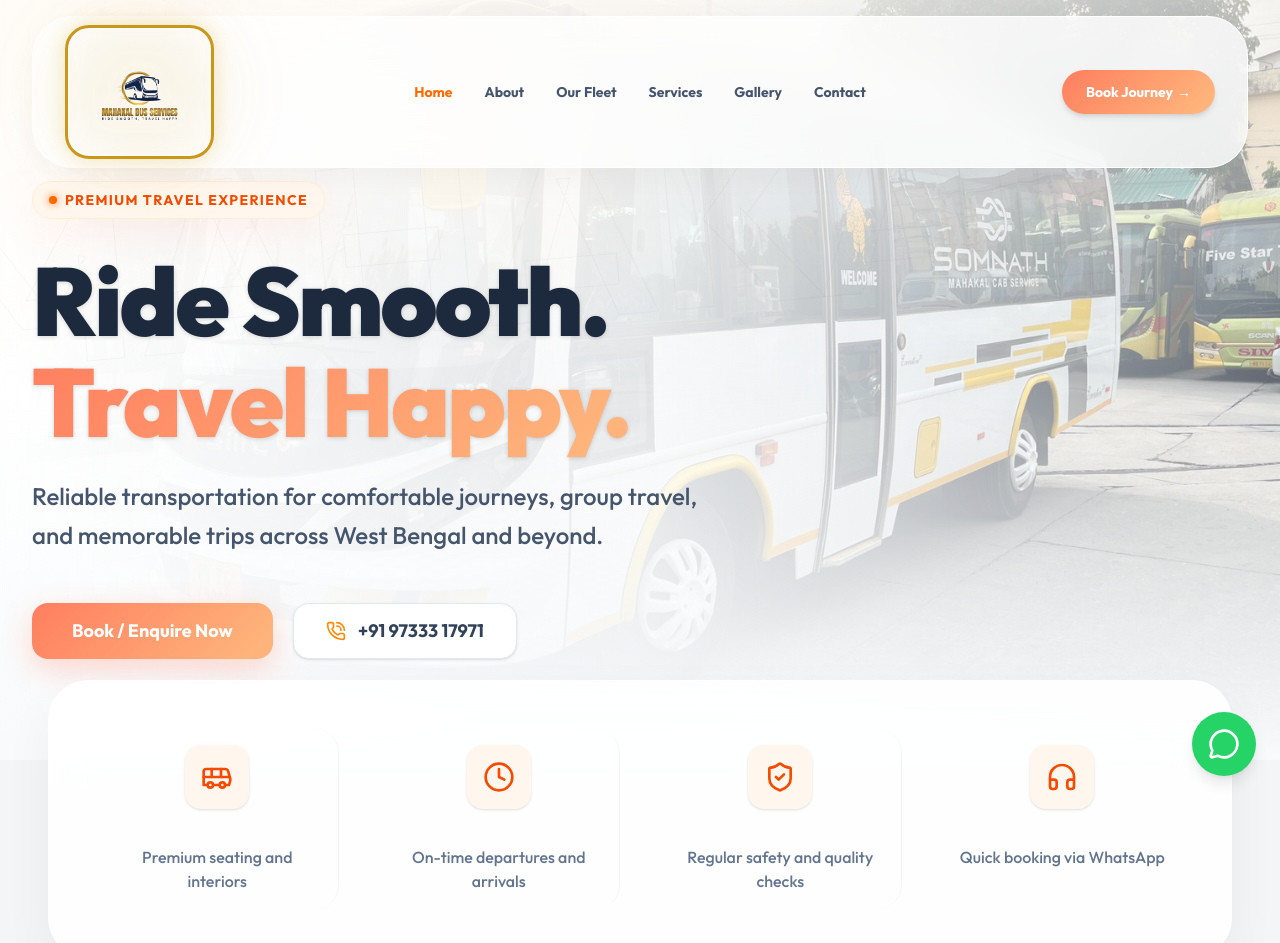
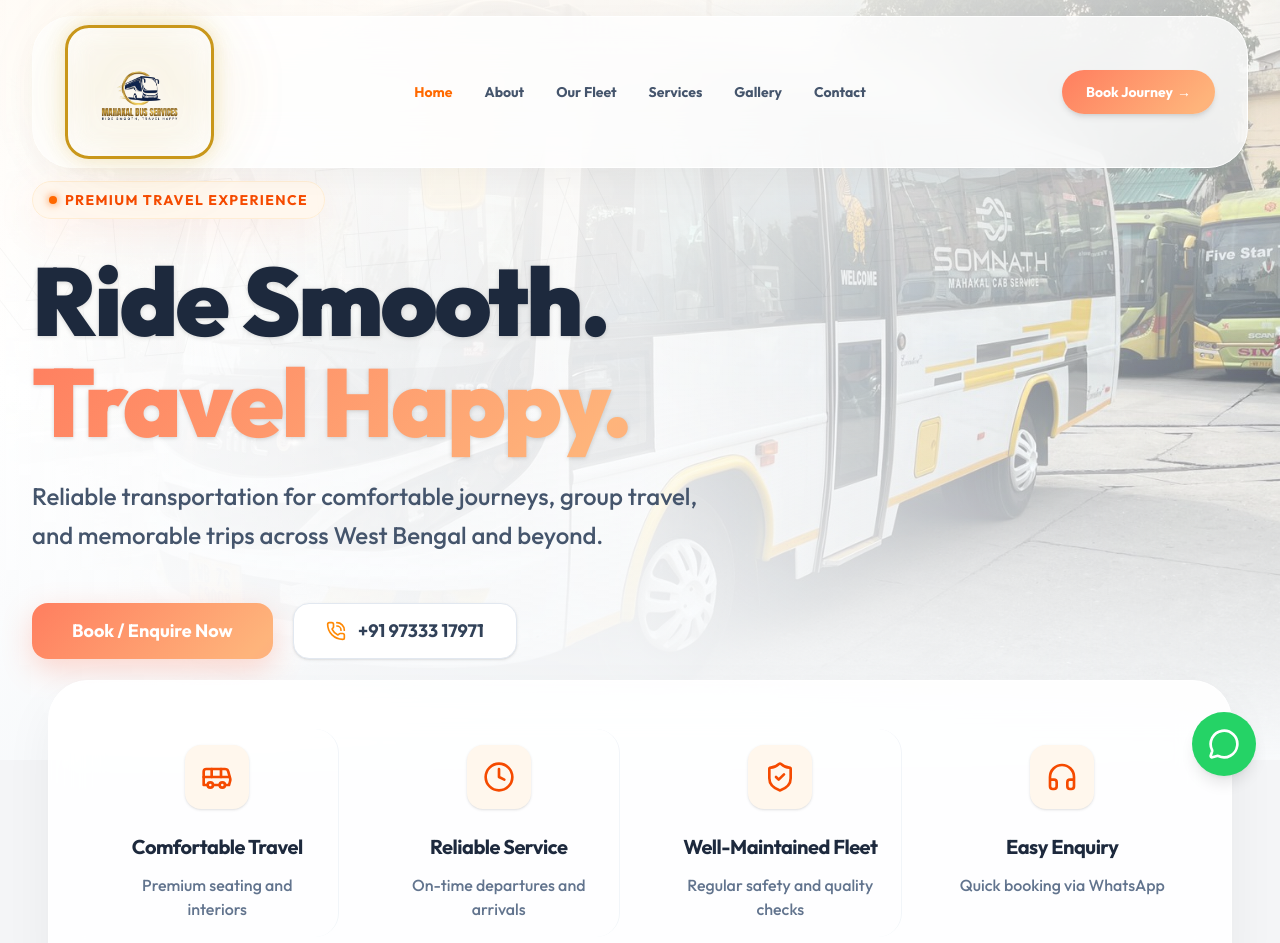
Before and after one commit to Shantanu2705/Mahakal-Bus-Services, a Next.js app: page / in a window 1280 px wide. Shown: the top 943 px of the page. Built offline with nearby package versions, Linux system fonts and the light colour scheme.

Commit message:
fix: resolve typescript error feature.name

```diff
--- a/src/components/sections/TrustStrip.tsx
+++ b/src/components/sections/TrustStrip.tsx
@@ -41,7 +41,7 @@ export function TrustStrip() {
                 <div className="flex h-16 w-16 items-center justify-center rounded-2xl bg-orange-50 text-orange-600 mb-6 group-hover:bg-sunset-gradient group-hover:text-white transition-all duration-500 shadow-sm group-hover:shadow-[0_10px_20px_rgba(255,126,95,0.3)] group-hover:scale-110">
                   <feature.icon className="h-8 w-8" />
                 </div>
-                <h3 className="text-xl font-bold text-slate-800 mb-3 tracking-tight">{feature.title}</h3>
+                <h3 className="text-xl font-bold text-slate-800 mb-3 tracking-tight">{feature.name}</h3>
                 <p className="text-slate-500 font-medium">{feature.description}</p>
               </div>
             ))}
```
